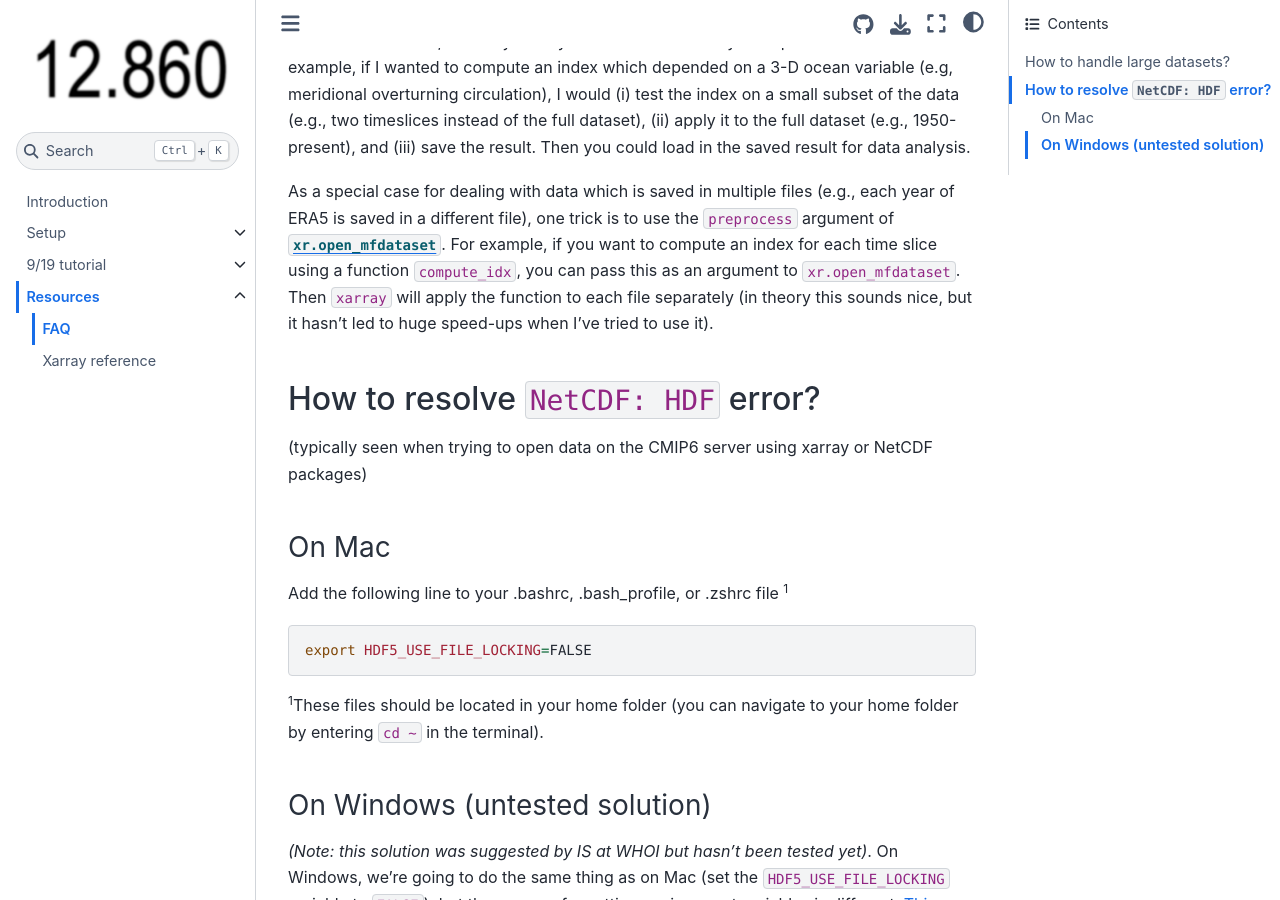
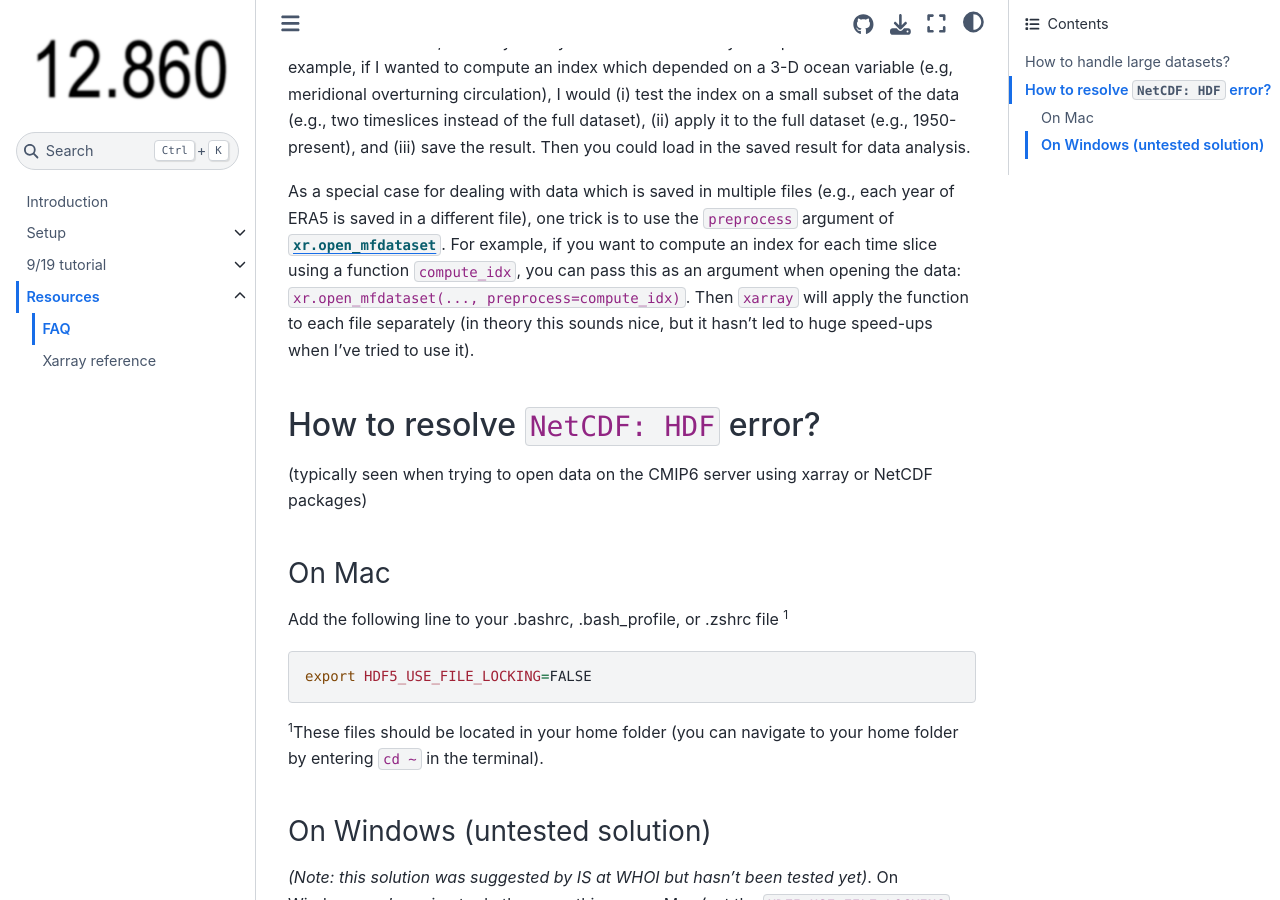
Before and after one commit to ktcarr/12860-tutorial, a Jupyter Book: the page built from docs/pages/resources/FAQ.md, in a window 1280 px wide and 900 px high, scrolled down 338 px. Built offline with Jupyter Book 1.0.4 settings and Sphinx 7.4.7 and the Sphinx Book theme 1.1.4, drawn with Linux system fonts in a browser that asks for light colours; pages that are not in the unit, such as notebooks, are missing from menus.

Commit message:
add example for xr.open_mfdataset

````diff
--- a/docs/pages/resources/FAQ.md
+++ b/docs/pages/resources/FAQ.md
@@ -5,7 +5,7 @@ If the dataset is small enough to fit into your PC's RAM (data size $< ~\sim 8 G
 
 While I'm not qualified to answer this question, one thing that's helpful in practice is saving intermediate results, so that you only have to do the "heavy" computations once. For example, if I wanted to compute an index which depended on a 3-D ocean variable (e.g, meridional overturning circulation), I would (i) test the index on a small subset of the data (e.g., two timeslices instead of the full dataset), (ii) apply it to the full dataset (e.g., 1950-present), and (iii) save the result. Then you could load in the saved result for data analysis.
 
-As a special case for dealing with data which is saved in multiple files (e.g., each year of ERA5 is saved in a different file), one trick is to use the ```preprocess``` argument of [```xr.open_mfdataset```](https://docs.xarray.dev/en/stable/generated/xarray.open_mfdataset.html). For example, if you want to compute an index for each time slice using a function ```compute_idx```, you can pass this as an argument to ```xr.open_mfdataset```. Then ```xarray``` will apply the function to each file separately (in theory this sounds nice, but it hasn't led to huge speed-ups when I've tried to use it).
+As a special case for dealing with data which is saved in multiple files (e.g., each year of ERA5 is saved in a different file), one trick is to use the ```preprocess``` argument of [```xr.open_mfdataset```](https://docs.xarray.dev/en/stable/generated/xarray.open_mfdataset.html). For example, if you want to compute an index for each time slice using a function ```compute_idx```, you can pass this as an argument when opening the data: ```xr.open_mfdataset(..., preprocess=compute_idx)```. Then ```xarray``` will apply the function to each file separately (in theory this sounds nice, but it hasn't led to huge speed-ups when I've tried to use it).
 
 ## How to resolve ```NetCDF: HDF``` error?
 (typically seen when trying to open data on the CMIP6 server using xarray or NetCDF packages)
````
